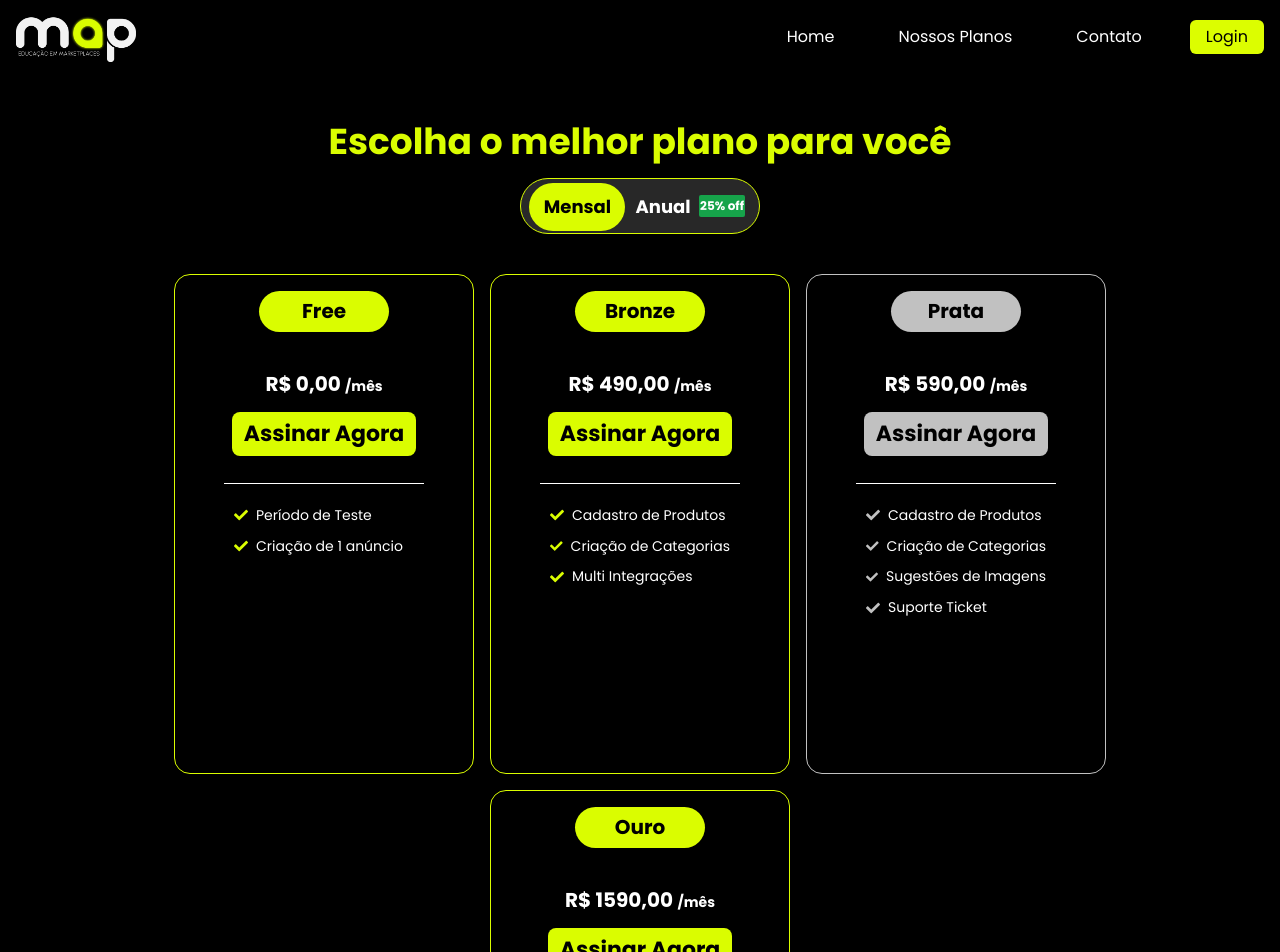
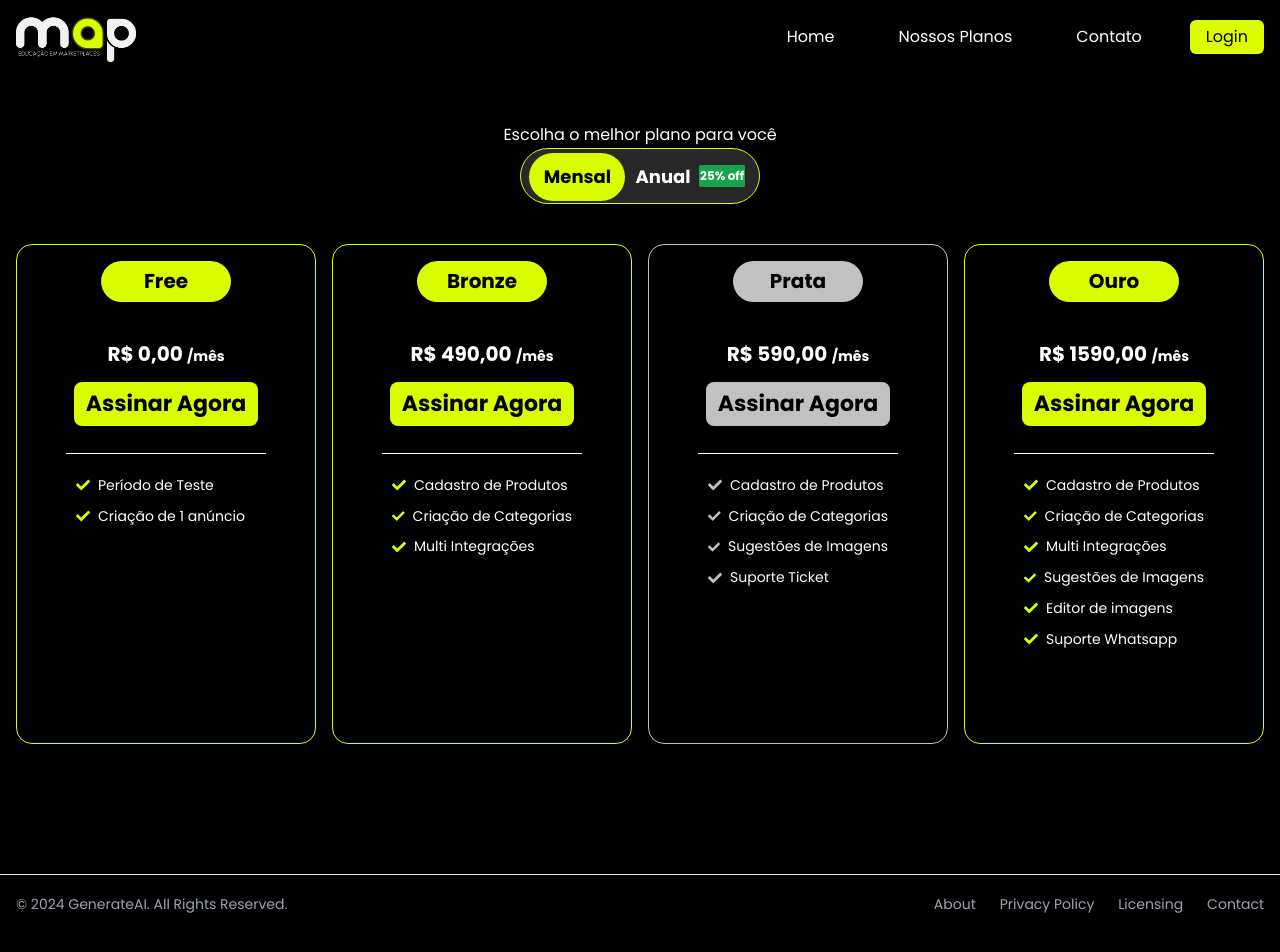
Before and after one commit to matheusiack20/Autentifica--o_Completa, a Next.js app in the folder my-app/: page /sobre in a window 1280 px wide. Shown: the top 952 px of the page. Built offline with nearby package versions, Linux system fonts and the light colour scheme; no server answers.

Commit message:
Alterações Necessarias

```diff
--- a/my-app/src/app/layout.js
+++ b/my-app/src/app/layout.js
@@ -21,11 +21,15 @@ export default function RootLayout({ children }) {
   return (
     <html lang="en">
       <body className={poppins.className}>
-        <AuthProvider>
-          <Header />
-          {children}
+        <div className="flex flex-col min-h-screen">
+          <AuthProvider>
+            <Header />
+            <main className="flex-grow">
+              {children}
+            </main>
+          </AuthProvider>
           <Footer />
-        </AuthProvider>
+        </div>
       </body>
     </html>
   );
--- a/my-app/src/app/page.jsx
+++ b/my-app/src/app/page.jsx
@@ -5,8 +5,8 @@ import './globals.css';
 import './style.css';
 import './sobre/pagepublic.css';
 import './ToggleSwitch.css';
-import PlansPriceBoard from "../app/plansBoard"
-
+import PlansPriceBoard from "../app/plansBoard";
+import Footer from '../components/Footer/footer';
 
 import imageminteligenciaesq from '../../public/Inteligenciaartificialfoto1.png';
 import Anuncia from '../../public/anuncIAlogo[1].png';
@@ -21,7 +21,7 @@ export default function Home() {
   };
 
   return (
-    <main>
+    <main className="flex flex-col min-h-screen">
       {/* Seção Inicial */}
       <center>
         <div className="containerhome">
@@ -71,14 +71,15 @@ export default function Home() {
       <br />
 
       {/* Seção de Planos */}
-      <section className="w-full iphone:h-[100dvh] h-[100dvh]">
-        <h2 id="titlecon" ref={planSectionRef}>
+      <div className="text-center mb-8">
+        <h2 id="titlecon" ref={planSectionRef} className="mb-4">
           Escolha o melhor plano para você
+          <br />
         </h2>
         <br />
         <PlansPriceBoard />
-        <br />
-      </section>
+      </div>
+
     </main>
   );
 }
--- a/my-app/src/app/plansBoard.tsx
+++ b/my-app/src/app/plansBoard.tsx
@@ -99,9 +99,9 @@ const PlansPriceBoard: React.FC = () => {
             price={590.0}
             discount={25.0}
             benefits="Cadastro de Produtos; Criação de Categorias; Sugestões de Imagens; Suporte Ticket"
-            borderColor="border-[#c1c1c1] hover:shadow-[#c1c1c1]"
+            borderColor={checked ? 'border-[#c1c1c1]' : 'border-[#c1c1c1]'}
             bgColor="bg-[#000000]"
-            buttonColor="bg-[#c1c1c1] hover:bg-[#c1c1c1] hover:shadow-md"
+            buttonColor="bg-[#c1c1c1] hover:shadow-[#c1c1c1]"
             iconColor="#c1c1c1"
             titleBgColor="bg-[#c1c1c1]"
             onSubscribe={() => handleSubscribe('prata')}
--- a/my-app/src/app/sobre/page.jsx
+++ b/my-app/src/app/sobre/page.jsx
@@ -1,6 +1,7 @@
 'use client';
 import React, { useState } from 'react';
 import PlansPriceBoard from "../plansBoard"
+import "../style.css"
 
 const Planos = () => {
   const [planType] = useState('anual');
@@ -79,13 +80,16 @@ const Planos = () => {
 
   return (
     <div className="bg-black text-white min-h-screen">
-      <div className="container mx-auto px-6 py-12">
+      <div className="container mx-auto py-12">
         <div className="text-center mb-8">
-          <h1 className="text-4xl text-[#DAFD00] font-bold mb-4">
+          <h1 id='titlecon'>
             Escolha o melhor plano para você
           </h1>
 
-          <PlansPriceBoard plans={plans[planType]} onSubscribe={handleSubscribe} />
+          {/* Seção de planos com flexbox */}
+          <div className="flex justify-center gap-8">
+            <PlansPriceBoard plans={plans[planType]} onSubscribe={handleSubscribe} />
+          </div>
         </div>
 
         {loading && <div className="text-center text-xl text-gray-300">Carregando...</div>}
--- a/my-app/src/app/sobre/pagepublic.css
+++ b/my-app/src/app/sobre/pagepublic.css
@@ -24,13 +24,13 @@
   align-items: center;
 }
 
-video{
+video {
   max-width: 80%;
   height: auto;
   border-radius: 8px; /* Estilização opcional */
 }
 
-#fotopaginit{
+#fotopaginit {
   max-width: 50%;
   height: auto;
   border-radius: 200px;
@@ -39,11 +39,11 @@ video{
 
 /* Ajuste do texto */
 #titlecon {
-    font-family: "nasalization";
+  font-family: 'nasalization';
   font-size: 2.5rem;
   text-align: center;
   margin-bottom: 30px;
-    color: #DAFD00;
+  color: #dafd00;
 }
 
 #subtitle {
@@ -52,7 +52,7 @@ video{
   text-align: center;
   margin-top: 40px;
   margin-bottom: 20px;
-    color: #DAFD00;
+  color: #dafd00;
 }
 
 #textop {
@@ -76,7 +76,13 @@ video{
 }
 
 #saibamaispersona {
-    background: linear-gradient(90deg, #1d1d1f, #DAFD00,#1d1d1f, #DAFD00); /* cores para o degradê */
+  background: linear-gradient(
+    90deg,
+    #1d1d1f,
+    #dafd00,
+    #1d1d1f,
+    #dafd00
+  ); /* cores para o degradê */
   background-size: 400% 400%;
   color: black;
   font-weight: bold;
@@ -85,16 +91,16 @@ video{
   border-radius: 5px;
   width: 250px;
   cursor: pointer;
-    transition: background 0.0s ease;
+  transition: background 0s ease;
   animation: gradientButton 2s ease infinite;
   margin-bottom: 50px;
   margin-top: 20px;
-    font-family: "nasalization";
+  font-family: 'nasalization';
 }
 
 /* Botão com mais destaque */
 button {
-    background-color: #DAFD00;
+  background-color: #dafd00;
   color: #000;
   border: none;
   padding: 1px 10px;
@@ -103,60 +109,64 @@ button {
   border-radius: 5px;
 }
 
-
-
-
 /* Ajuste para o footer não sobrepor o conteúdo */
 footer {
-    position: relative;
-    bottom: 0;
   width: 100%;
+  padding: 1rem;
+  background-color: #111; /* Ajuste conforme necessário */
+  color: #fff;
   text-align: center;
-    padding: 20px;
+  position: relative; /* Mudei de 'fixed' para 'relative' */
 }
 
-
 @media (max-width: 860px) {
-    #titlecon{
+  #titlecon {
     font-size: 16px;
     margin-bottom: 0;
-
   }
 
-    #subtitle{
+  #subtitle {
     font-size: 12px;
     text-align: center;
     margin-top: 10px;
     margin-bottom: 0px;
     padding: 20px;
-
   }
-    #textop{
+  #textop {
     font-size: 12px;
     padding: 20px;
     margin-top: 0;
   }
 }
-
+footer {
+  position: relative; /* Garantir que o footer não fica fixo em telas pequenas */
+}
 
 
 @media (max-width: 360px) {
-    #titlecon{
+  #titlecon {
     font-size: 16px;
     margin-bottom: 0;
   }
 
-    #subtitle{
+  #subtitle {
     font-size: 12px;
     text-align: center;
     margin-top: 10px;
     margin-bottom: 0px;
     padding: 20px;
-
   }
-    #textop{
+  #textop {
     font-size: 12px;
     padding: 20px;
     margin-top: 0;
   }
 }
+footer {
+  width: 100%;
+  padding: 1rem;
+  background-color: #111; /* Ajuste conforme necessário */
+  color: #fff;
+  text-align: center;
+  position: relative; /* Mudei de 'fixed' para 'relative' */
+}
```
Lines whose indentation alone changed are shown as unchanged.
